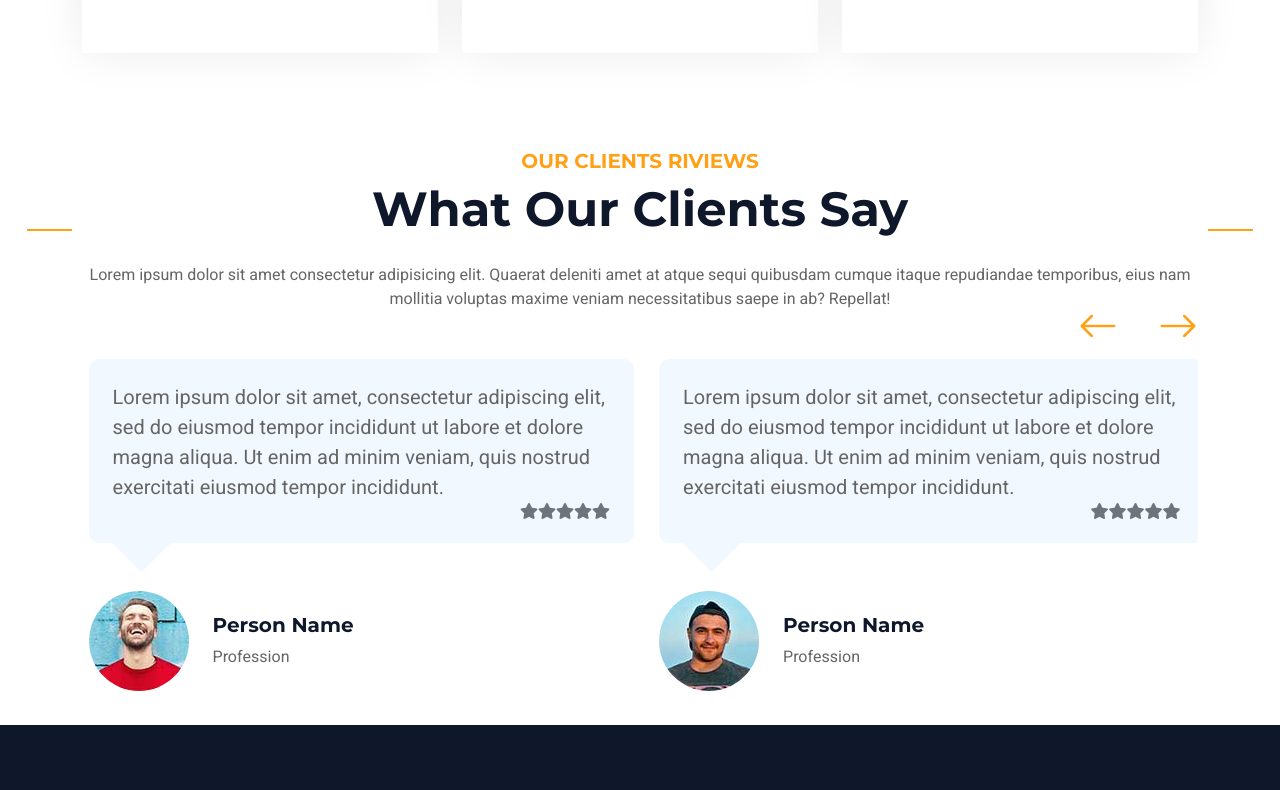
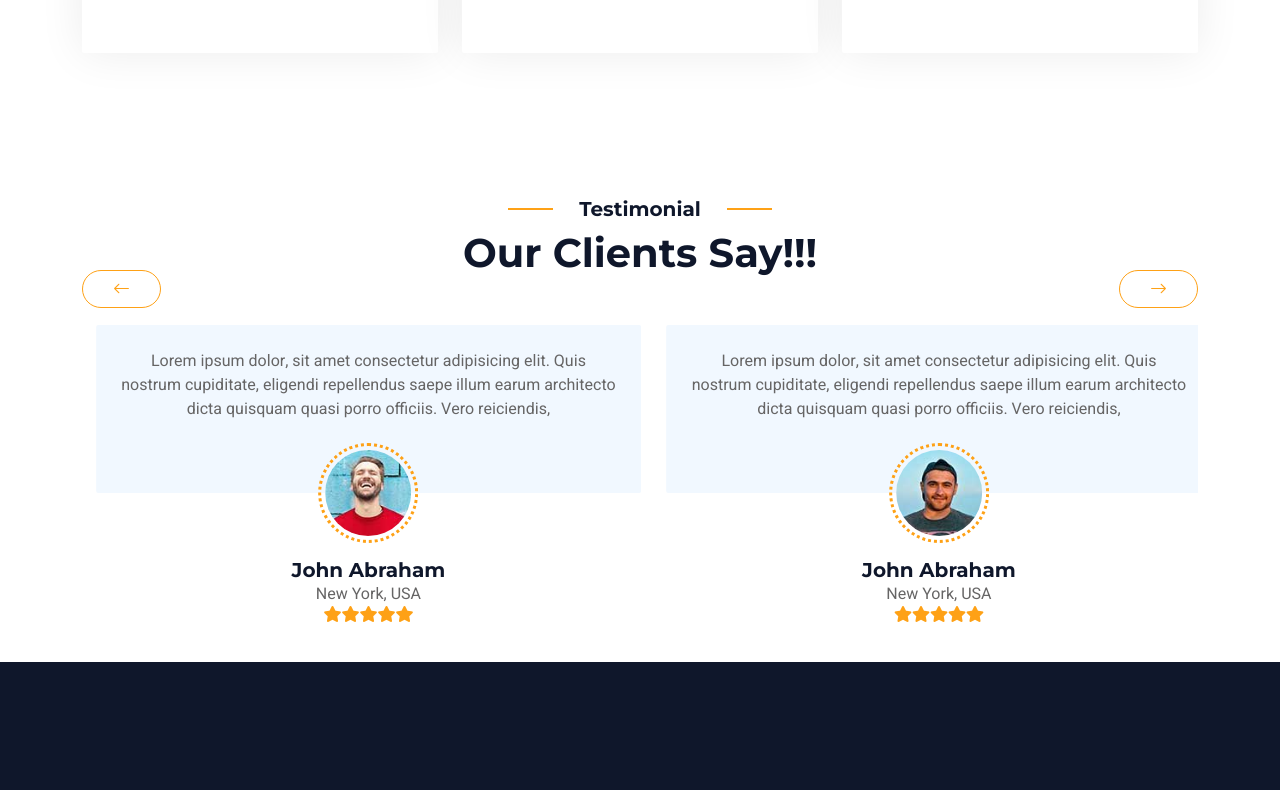
Before and after one commit to Md-Merazul-Islam/Hotel-Booking-Fontend, a plain HTML site: page index.html in a window 1280 px wide. Shown: the part 4067-4857 px from the top of the page. Drawn offline with nearby package versions, Linux system fonts and the light colour scheme; files that its build step writes are made by us from their sources.

Commit message:
update reviews

```diff
--- a/css/style.css
+++ b/css/style.css
@@ -717,52 +717,96 @@
 
 
 
-/*** testimonial Start ***/
-.testimonial .owl-carousel.testimonial-carousel {
+
+/*** Testimonial Start ***/
+.testimonial .testimonial-carousel {
     position: relative;
 }
 
-.testimonial .owl-carousel.testimonial-carousel .testimonial-item .testimonial-content {
+.testimonial .testimonial-carousel .testimonial-item .testimonial-img {
     position: relative;
-    border-radius: 10px;
-    background: var(--bs-light);
+    width: 100px;
+    height: 100px;
+    top: 0; left: 50%;
+    transform: translate(-50%, -50%);
+    border: 3px solid var(--bs-primary);
+    border-style: dotted;
+    border-radius: 50%;
 }
 
-.testimonial .owl-carousel.testimonial-carousel .testimonial-item .testimonial-content::after {
-    position: absolute;
-    content: "";
-    width: 45px;
-    height: 45px;
-    bottom: -20px;
-    left: 30px;
-    transform: rotate(45deg);
-    background: var(--bs-light);
-    z-index: -1;
+.testimonial .testimonial-carousel .owl-dots {
+    margin-top: 30px;
+    display: flex;
+    align-items: center;
+    justify-content: center;
 }
 
-.testimonial .owl-carousel.testimonial-carousel .owl-nav {
-    position: absolute;
-    top: -60px;
-    right: 0;
-    display: flex;
-    font-size: 40px;
-    color: var(--bs-primary);
-}
-
-.testimonial .owl-carousel.testimonial-carousel .owl-nav .owl-prev {
-    margin-right: 40px;
-}
-
-.testimonial .owl-carousel.testimonial-carousel .owl-nav .owl-prev,
-.testimonial .owl-carousel.testimonial-carousel .owl-nav .owl-next {
+.testimonial .testimonial-carousel .owl-dot {
+    position: relative;
+    display: inline-block;
+    margin: 0 5px;
+    width: 15px;
+    height: 15px;
+    background: var(--bs-light);
+    border: 1px solid var(--bs-primary);
+    border-radius: 10px;
     transition: 0.5s;
 }
 
-.testimonial .owl-carousel.testimonial-carousel .owl-nav .owl-prev:hover,
-.testimonial .owl-carousel.testimonial-carousel .owl-nav .owl-next:hover {
-    color: var(--bs-secondary);
+.testimonial .testimonial-carousel .owl-dot.active {
+    width: 40px;
+    background: var(--bs-primary);
 }
-/*** testimonial end ***/
+
+.testimonial .testimonial-carousel .owl-nav .owl-prev {
+    position: absolute;
+    top: -55px;
+    left: 0;
+    padding: 5px 30px;
+    border: 1px solid var(--bs-primary);
+    border-radius: 30px;
+    transition: 0.5s;
+}
+
+.testimonial .testimonial-carousel .owl-nav .owl-next {
+    position: absolute;
+    top: -55px;
+    right: 0;
+    padding: 5px 30px;
+    border: 1px solid var(--bs-primary);
+    border-radius: 30px;
+    transition: 0.5s;
+}
+
+.testimonial .testimonial-carousel .owl-nav .owl-prev i,
+.testimonial .testimonial-carousel .owl-nav .owl-next i {
+    color: var(--bs-primary);
+    font-size: 17px;
+    transition: 0.5s;
+}
+
+.testimonial .testimonial-carousel .owl-nav .owl-prev:hover,
+.testimonial .testimonial-carousel .owl-nav .owl-next:hover {
+    background: var(--bs-primary);
+}
+
+.testimonial .testimonial-carousel .owl-nav .owl-prev:hover i,
+.testimonial .testimonial-carousel .owl-nav .owl-next:hover i {
+    color: var(--bs-white);
+}
+
+.testimonial .testimonial-carousel .owl-item.center .testimonial-item .testimonial-comment {
+    background: var(--bs-primary) !important;
+    color: var(--bs-white);
+    transition: 0.5s;
+}
+
+.testimonial .testimonial-carousel .owl-item.center .testimonial-item .testimonial-img {
+    border: 3px solid var(--bs-white);
+    border-style: dotted;
+    transition: 0.5s;
+}
+/*** Testimonial End ***/
 
 
 
--- a/index.html
+++ b/index.html
@@ -97,13 +97,13 @@
 
 
         <!-- Carousel Start -->
-        <div class="carousel-header">
-            <div id="carouselId" class="carousel slide" data-bs-ride="carousel">
+        <div class="carousel-header ">
+            <div id="carouselId" class="carousel slide " data-bs-ride="carousel">
                 <ol class="carousel-indicators pb-5">
                     <li data-bs-target="#carouselId" data-bs-slide-to="0" class="active"></li>
                     <li data-bs-target="#carouselId" data-bs-slide-to="1"></li>
                 </ol>
-                <div class="carousel-inner" role="listbox">
+                <div class="carousel-inner " role="listbox">
                     <div class="carousel-item active">
                         <img src="img/carousel-1.jpg" class="img-fluid" alt="Image">
                         <div class="carousel-caption">
@@ -560,82 +560,93 @@
 
 
 
+
+
         <!-- Testimonial Start -->
-        <div class="pb-5">
-            <div class="container-fluid testimonial overflow-hidden pb-5" >
+        <div class="container-fluid testimonial py-5">
             <div class="container py-5">
-                    <div class="section-title text-center mb-5 wow fadeInUp" data-wow-delay="0.1s">
-                        <div class="sub-style">
-                            <h5 class="sub-title text-primary px-3">OUR CLIENTS RIVIEWS</h5>
+                <div class="mx-auto text-center mb-5" style="max-width: 900px;">
+                    <h5 class="section-title px-3">Testimonial</h5>
+                    <h1 class="mb-0">Our Clients Say!!!</h1>
                 </div>
-                        <h1 class="display-5 mb-4">What Our Clients Say</h1>
-                        <p class="mb-0">Lorem ipsum dolor sit amet consectetur adipisicing elit. Quaerat deleniti amet at atque sequi quibusdam cumque itaque repudiandae temporibus, eius nam mollitia voluptas maxime veniam necessitatibus saepe in ab? Repellat!</p>
+                <div class="testimonial-carousel owl-carousel">
+                    <div class="testimonial-item text-center rounded pb-4">
+                        <div class="testimonial-comment bg-light rounded p-4">
+                            <p class="text-center mb-5">Lorem ipsum dolor, sit amet consectetur adipisicing elit. Quis nostrum cupiditate, eligendi repellendus saepe illum earum architecto dicta quisquam quasi porro officiis. Vero reiciendis,
+                            </p>
                         </div>
-                    <div class="owl-carousel testimonial-carousel wow zoomInDown" data-wow-delay="0.2s">
-                        <div class="testimonial-item">
-                            <div class="testimonial-content p-4 mb-5">
-                                <p class="fs-5 mb-0">Lorem ipsum dolor sit amet, consectetur adipiscing elit, sed do eiusmod tempor incididunt ut labore et dolore magna aliqua. Ut enim ad minim veniam, quis nostrud exercitati eiusmod tempor incididunt.
-                                </p>
-                                <div class="d-flex justify-content-end">
-                                    <i class="fas fa-star text-secondary"></i>
-                                    <i class="fas fa-star text-secondary"></i>
-                                    <i class="fas fa-star text-secondary"></i>
-                                    <i class="fas fa-star text-secondary"></i>
-                                    <i class="fas fa-star text-secondary"></i>
+                        <div class="testimonial-img p-1">
+                            <img src="img/testimonial-1.jpg" class="img-fluid rounded-circle" alt="Image">
                         </div>
-                            </div>
-                            <div class="d-flex">
-                                <div class="rounded-circle me-4" style="width: 100px; height: 100px;">
-                                    <img class="img-fluid rounded-circle" src="img/testimonial-1.jpg" alt="img">
-                                </div>
-                                <div class="my-auto">
-                                    <h5>Person Name</h5>
-                                    <p class="mb-0">Profession</p>
+                        <div style="margin-top: -35px;">
+                            <h5 class="mb-0">John Abraham</h5>
+                            <p class="mb-0">New York, USA</p>
+                            <div class="d-flex justify-content-center">
+                                <i class="fas fa-star text-primary"></i>
+                                <i class="fas fa-star text-primary"></i>
+                                <i class="fas fa-star text-primary"></i>
+                                <i class="fas fa-star text-primary"></i>
+                                <i class="fas fa-star text-primary"></i>
                             </div>
                         </div>
                     </div>
-                        <div class="testimonial-item">
-                            <div class="testimonial-content p-4 mb-5">
-                                <p class="fs-5 mb-0">Lorem ipsum dolor sit amet, consectetur adipiscing elit, sed do eiusmod tempor incididunt ut labore et dolore magna aliqua. Ut enim ad minim veniam, quis nostrud exercitati eiusmod tempor incididunt.
+                    <div class="testimonial-item text-center rounded pb-4">
+                        <div class="testimonial-comment bg-light rounded p-4">
+                            <p class="text-center mb-5">Lorem ipsum dolor, sit amet consectetur adipisicing elit. Quis nostrum cupiditate, eligendi repellendus saepe illum earum architecto dicta quisquam quasi porro officiis. Vero reiciendis,
                             </p>
-                                <div class="d-flex justify-content-end">
-                                    <i class="fas fa-star text-secondary"></i>
-                                    <i class="fas fa-star text-secondary"></i>
-                                    <i class="fas fa-star text-secondary"></i>
-                                    <i class="fas fa-star text-secondary"></i>
-                                    <i class="fas fa-star text-secondary"></i>
                         </div>
+                        <div class="testimonial-img p-1">
+                            <img src="img/testimonial-2.jpg" class="img-fluid rounded-circle" alt="Image">
                         </div>
-                            <div class="d-flex">
-                                <div class="rounded-circle me-4" style="width: 100px; height: 100px;">
-                                    <img class="img-fluid rounded-circle" src="img/testimonial-2.jpg" alt="img">
-                                </div>
-                                <div class="my-auto">
-                                    <h5>Person Name</h5>
-                                    <p class="mb-0">Profession</p>
+                        <div style="margin-top: -35px;">
+                            <h5 class="mb-0">John Abraham</h5>
+                            <p class="mb-0">New York, USA</p>
+                            <div class="d-flex justify-content-center">
+                                <i class="fas fa-star text-primary"></i>
+                                <i class="fas fa-star text-primary"></i>
+                                <i class="fas fa-star text-primary"></i>
+                                <i class="fas fa-star text-primary"></i>
+                                <i class="fas fa-star text-primary"></i>
                             </div>
                         </div>
                     </div>
-                        <div class="testimonial-item">
-                            <div class="testimonial-content p-4 mb-5">
-                                <p class="fs-5 mb-0">Lorem ipsum dolor sit amet, consectetur adipiscing elit, sed do eiusmod tempor incididunt ut labore et dolore magna aliqua. Ut enim ad minim veniam, quis nostrud exercitati eiusmod tempor incididunt.
+                    <div class="testimonial-item text-center rounded pb-4">
+                        <div class="testimonial-comment bg-light rounded p-4">
+                            <p class="text-center mb-5">Lorem ipsum dolor, sit amet consectetur adipisicing elit. Quis nostrum cupiditate, eligendi repellendus saepe illum earum architecto dicta quisquam quasi porro officiis. Vero reiciendis,
                             </p>
-                                <div class="d-flex justify-content-end">
-                                    <i class="fas fa-star text-secondary"></i>
-                                    <i class="fas fa-star text-secondary"></i>
-                                    <i class="fas fa-star text-secondary"></i>
-                                    <i class="fas fa-star text-secondary"></i>
-                                    <i class="fas fa-star text-secondary"></i>
+                        </div>
+                        <div class="testimonial-img p-1">
+                            <img src="img/testimonial-3.jpg" class="img-fluid rounded-circle" alt="Image">
+                        </div>
+                        <div style="margin-top: -35px;">
+                            <h5 class="mb-0">John Abraham</h5>
+                            <p class="mb-0">New York, USA</p>
+                            <div class="d-flex justify-content-center">
+                                <i class="fas fa-star text-primary"></i>
+                                <i class="fas fa-star text-primary"></i>
+                                <i class="fas fa-star text-primary"></i>
+                                <i class="fas fa-star text-primary"></i>
+                                <i class="fas fa-star text-primary"></i>
                             </div>
                         </div>
-                            <div class="d-flex">
-                                <div class="rounded-circle me-4" style="width: 100px; height: 100px;">
-                                    <img class="img-fluid rounded-circle" src="img/testimonial-3.jpg" alt="img">
                     </div>
-                                <div class="my-auto">
-                                    <h5>Person Name</h5>
-                                    <p class="mb-0">Profession</p>
+                    <div class="testimonial-item text-center rounded pb-4">
+                        <div class="testimonial-comment bg-light rounded p-4">
+                            <p class="text-center mb-5">Lorem ipsum dolor, sit amet consectetur adipisicing elit. Quis nostrum cupiditate, eligendi repellendus saepe illum earum architecto dicta quisquam quasi porro officiis. Vero reiciendis,
+                            </p>
                         </div>
+                        <div class="testimonial-img p-1">
+                            <img src="img/testimonial-4.jpg" class="img-fluid rounded-circle" alt="Image">
+                        </div>
+                        <div style="margin-top: -35px;">
+                            <h5 class="mb-0">John Abraham</h5>
+                            <p class="mb-0">New York, USA</p>
+                            <div class="d-flex justify-content-center">
+                                <i class="fas fa-star text-primary"></i>
+                                <i class="fas fa-star text-primary"></i>
+                                <i class="fas fa-star text-primary"></i>
+                                <i class="fas fa-star text-primary"></i>
+                                <i class="fas fa-star text-primary"></i>
                             </div>
                         </div>
                     </div>
```
Lines whose indentation alone changed are shown as unchanged.
